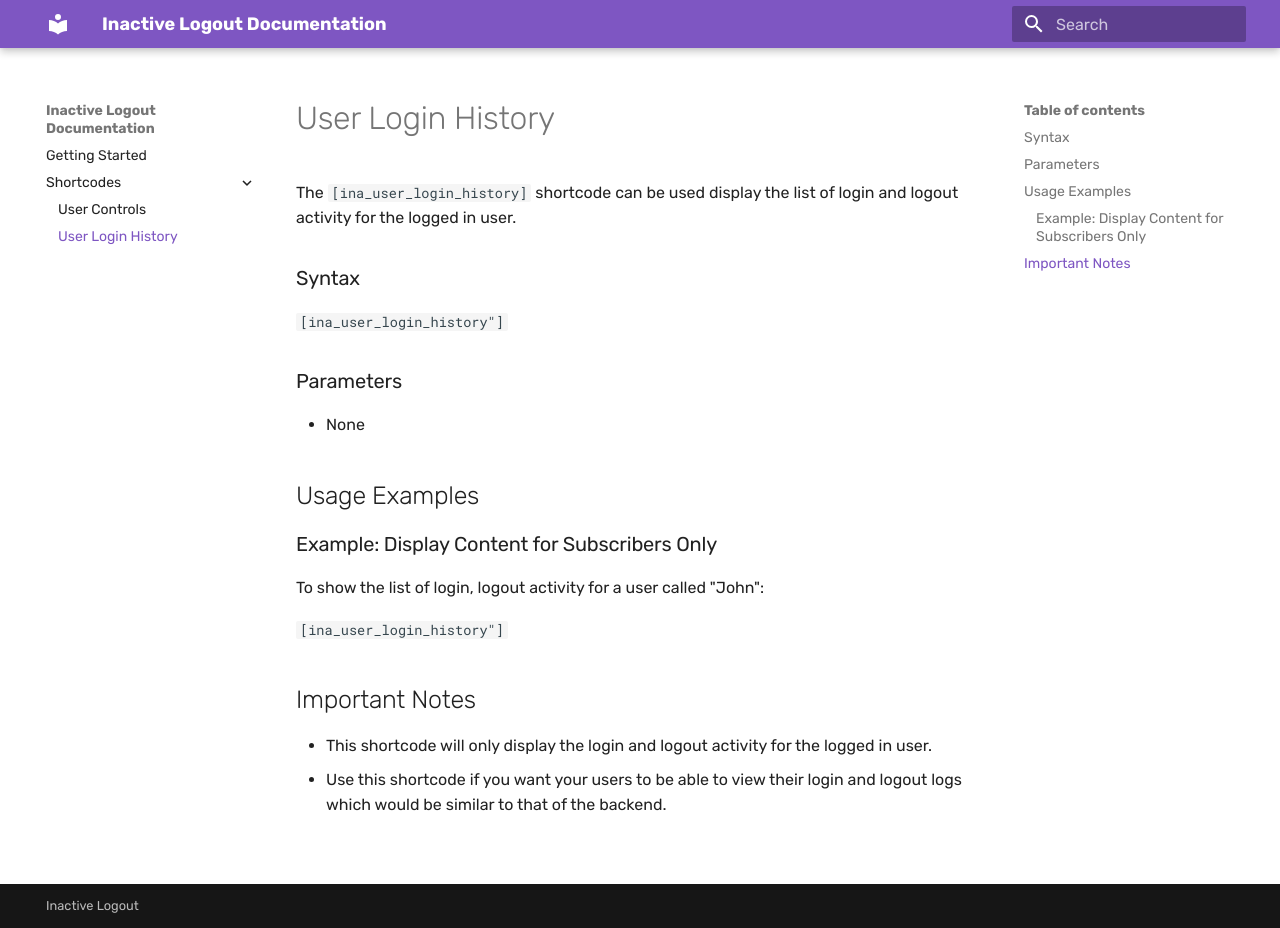
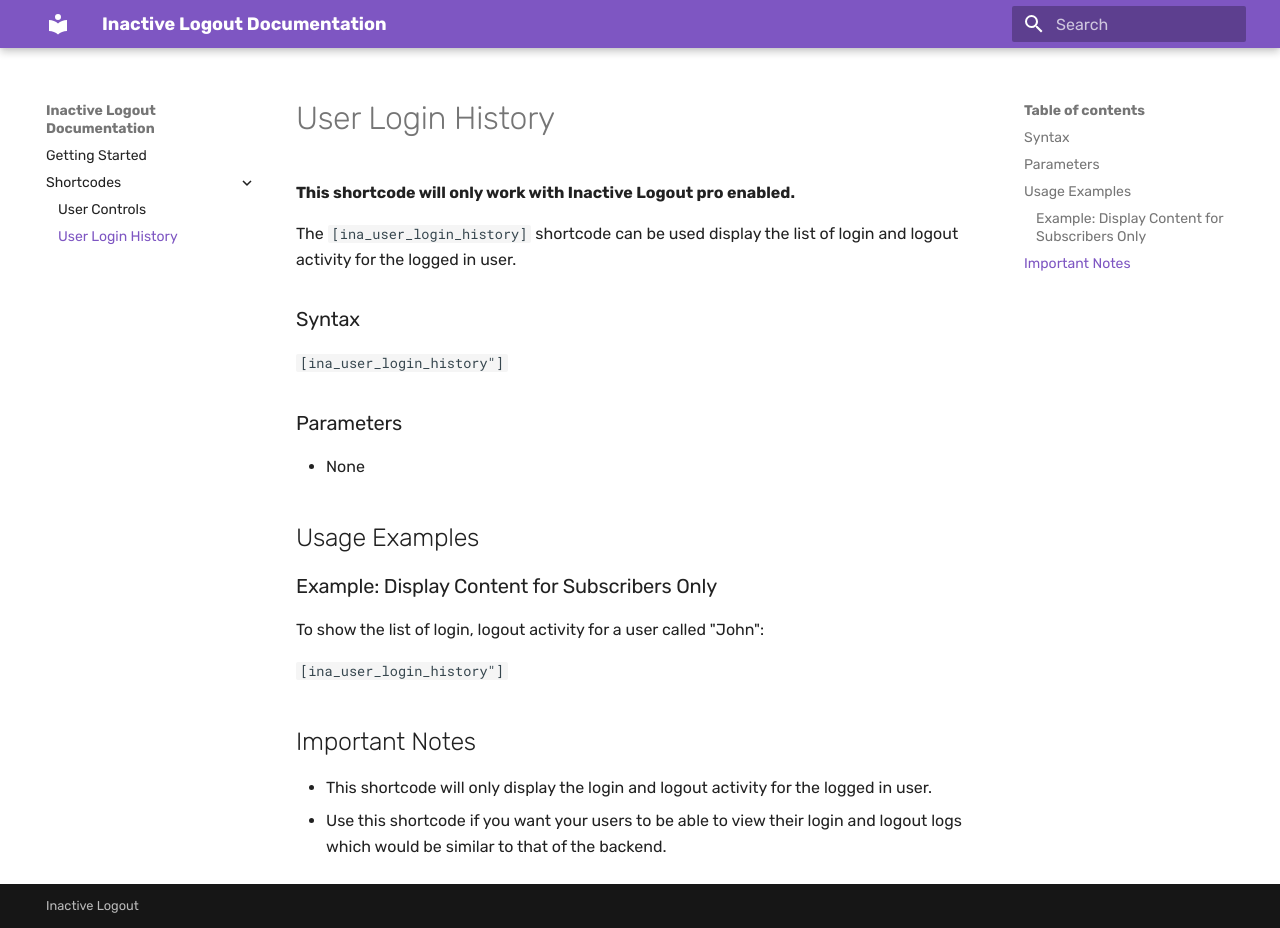
Before and after one commit to techies23/inactive-logout-documentation, an MkDocs documentation site: the page built from docs/shortcodes/user_login_history.md, in a window 1280 px wide and 928 px high. Built offline with MkDocs 1.6.1 and Material for MkDocs 9.7.7, drawn with Linux system fonts in a browser that asks for light colours.

Commit message:
Added warning

```diff
--- a/docs/shortcodes/user_login_history.md
+++ b/docs/shortcodes/user_login_history.md
@@ -1,3 +1,5 @@
+**This shortcode will only work with Inactive Logout pro enabled.**
+
 The `[ina_user_login_history]` shortcode can be used display the list of login and logout activity for the logged in user.
 
 ### Syntax
```
Also changed, not shown: docs/shortcodes/user_control.md (+2 -0 lines), site/search/search_index.json, site/shortcodes/user_control/index.html, site/shortcodes/user_login_history/index.html, 1 other file.
